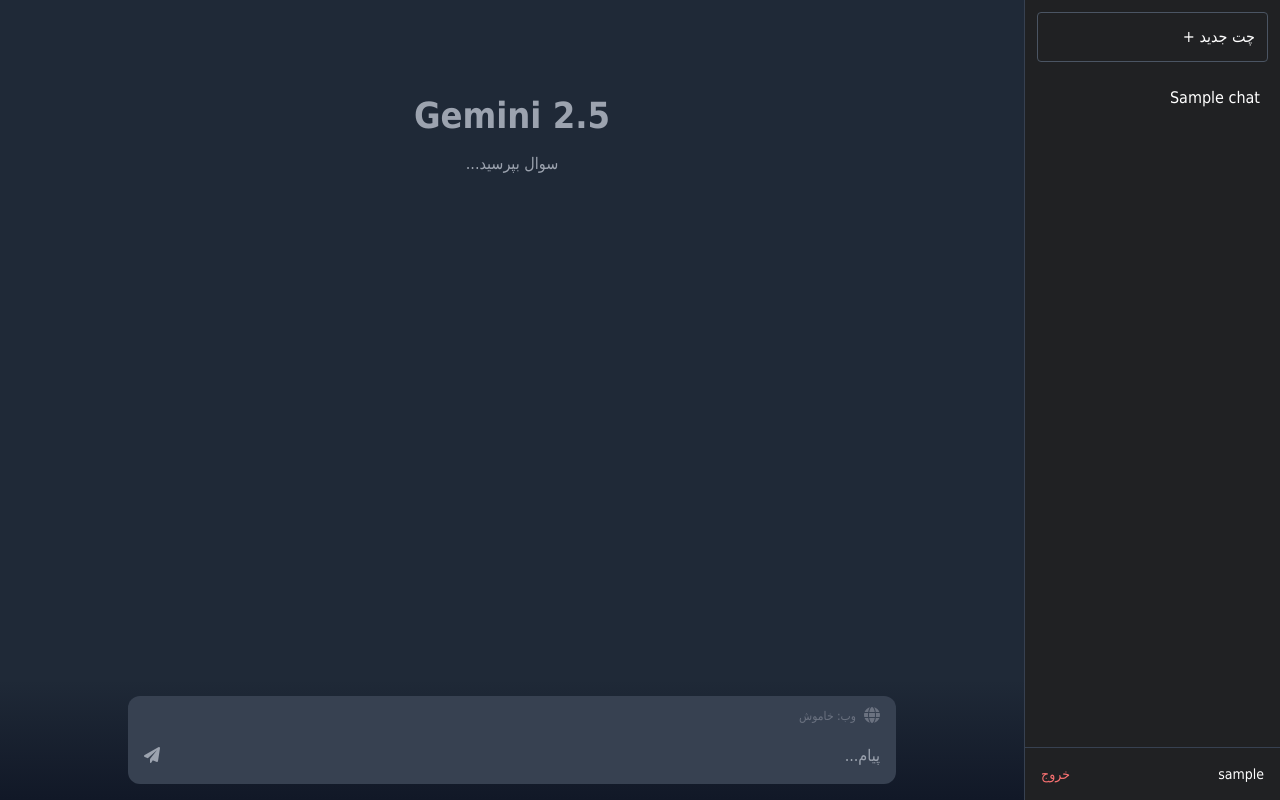
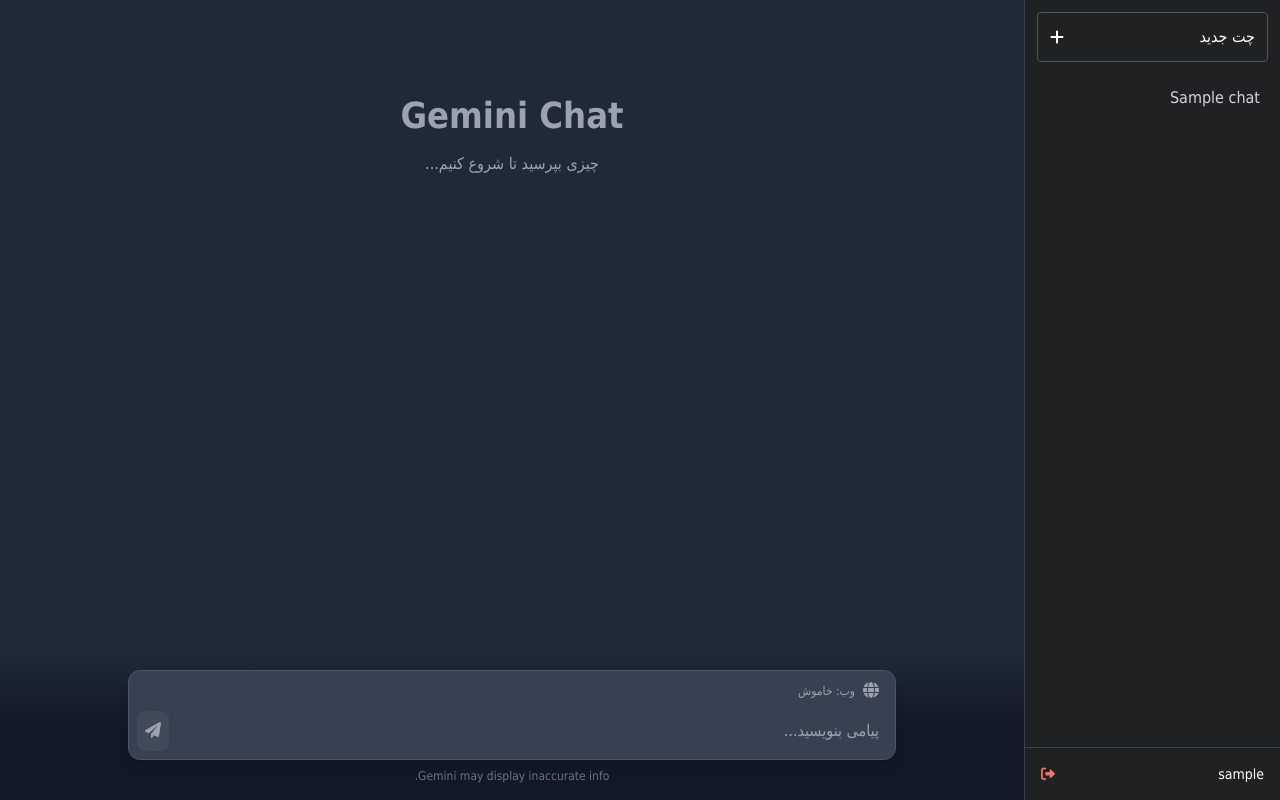
Before and after one commit to NovaGamerAHx/TextMiner, a Flask app: page / in a window 1280 px wide. Run offline with Flask 3, Linux system fonts and the light colour scheme; a user stored in the database is signed in; tables that the repository leaves empty hold one stand-in row (values such as "Sample post"); some libraries are stand-ins or nearby versions.

Commit message:
Update index.html

```diff
--- a/templates/index.html
+++ b/templates/index.html
@@ -21,12 +21,12 @@
 
     <!-- Login Modal -->
     <div id="auth-overlay" class="fixed inset-0 z-50 bg-gray-900 flex items-center justify-center {% if user.is_authenticated %}hidden{% endif %}">
-        <div class="bg-gray-800 p-8 rounded-lg w-96 text-center">
+        <div class="bg-gray-800 p-8 rounded-lg w-96 text-center shadow-xl border border-gray-700">
             <h2 id="auth-title" class="text-2xl font-bold mb-6">ورود</h2>
-            <input type="text" id="username" placeholder="نام کاربری" class="w-full p-3 mb-4 bg-gray-700 rounded text-white text-right">
-            <input type="password" id="password" placeholder="رمز عبور" class="w-full p-3 mb-4 bg-gray-700 rounded text-white text-right">
-            <button onclick="handleAuth()" class="w-full bg-green-600 hover:bg-green-700 text-white p-3 rounded font-bold">تایید</button>
-            <p class="mt-4 text-sm text-gray-400 cursor-pointer" onclick="toggleAuthMode()">تغییر به ثبت نام / ورود</p>
+            <input type="text" id="username" placeholder="نام کاربری" class="w-full p-3 mb-4 bg-gray-700 rounded text-white text-right outline-none focus:border-blue-500 border border-transparent transition">
+            <input type="password" id="password" placeholder="رمز عبور" class="w-full p-3 mb-4 bg-gray-700 rounded text-white text-right outline-none focus:border-blue-500 border border-transparent transition">
+            <button onclick="handleAuth()" class="w-full bg-green-600 hover:bg-green-700 text-white p-3 rounded font-bold transition">تایید</button>
+            <p class="mt-4 text-sm text-gray-400 cursor-pointer hover:text-white" onclick="toggleAuthMode()">تغییر به ثبت نام / ورود</p>
         </div>
     </div>
 
@@ -34,48 +34,68 @@
     <div class="flex w-full h-full" id="app-container">
         <!-- Sidebar -->
         <div class="sidebar w-64 flex-shrink-0 flex flex-col border-l border-gray-700 hidden md:flex">
-            <div class="p-3"><button onclick="createNewChat()" class="w-full border border-gray-600 rounded p-3 text-right hover:bg-gray-800">چت جدید +</button></div>
+            <div class="p-3">
+                <button onclick="createNewChat()" class="w-full border border-gray-600 rounded p-3 text-right hover:bg-gray-800 transition flex justify-between items-center">
+                    <span>چت جدید</span>
+                    <i class="fas fa-plus"></i>
+                </button>
+            </div>
             <div class="flex-1 overflow-y-auto px-2" id="chat-list"></div>
-            <div class="p-4 border-t border-gray-700 text-sm flex justify-between">
-                <span>{{ user.username }}</span>
-                <a href="/logout" class="text-red-400">خروج</a>
+            <div class="p-4 border-t border-gray-700 text-sm flex justify-between items-center">
+                <span class="truncate pl-2">{{ user.username }}</span>
+                <a href="/logout" class="text-red-400 hover:text-red-300" title="خروج"><i class="fas fa-sign-out-alt"></i></a>
             </div>
         </div>
 
         <!-- Chat Area -->
         <div class="flex-1 flex flex-col relative bg-gray-800">
+            <!-- Messages Box -->
             <div id="messages-container" class="flex-1 overflow-y-auto p-4 pb-32">
+                <!-- Welcome Message (Initial State) -->
                 <div class="text-center mt-20 text-gray-400" id="welcome-msg">
-                    <h1 class="text-4xl font-bold mb-4">Gemini 2.5</h1>
-                    <p>سوال بپرسید...</p>
+                    <h1 class="text-4xl font-bold mb-4">Gemini Chat</h1>
+                    <p>چیزی بپرسید تا شروع کنیم...</p>
                 </div>
             </div>
 
-            <div class="absolute bottom-0 w-full p-4 bg-gradient-to-t from-gray-900 to-transparent">
-                <div class="max-w-3xl mx-auto bg-gray-700 rounded-xl p-2 flex flex-col gap-2">
+            <!-- Input Area -->
+            <div class="absolute bottom-0 w-full p-4 bg-gradient-to-t from-gray-900 via-gray-900 to-transparent">
+                <div class="max-w-3xl mx-auto bg-gray-700 rounded-xl p-2 flex flex-col gap-2 shadow-lg border border-gray-600">
                     <div class="flex items-center gap-2 px-2">
-                        <button id="web-search-toggle" onclick="toggleWeb()" class="text-gray-500"><i class="fas fa-globe"></i></button>
-                        <span id="web-status" class="text-xs text-gray-500">وب: خاموش</span>
+                        <button id="web-search-toggle" onclick="toggleWeb()" class="text-gray-400 hover:text-white transition tooltip" title="جستجوی وب">
+                            <i class="fas fa-globe"></i>
+                        </button>
+                        <span id="web-status" class="text-xs text-gray-400">وب: خاموش</span>
                     </div>
                     <div class="flex items-end gap-2">
-                        <textarea id="prompt-input" rows="1" class="w-full bg-transparent border-0 text-white resize-none p-2 text-right" placeholder="پیام..."></textarea>
-                        <button onclick="sendMessage()" class="p-2 text-gray-400 hover:text-white"><i class="fas fa-paper-plane"></i></button>
+                        <textarea id="prompt-input" rows="1" class="w-full bg-transparent border-0 text-white resize-none p-2 text-right focus:ring-0 max-h-40" placeholder="پیامی بنویسید..." oninput="this.style.height='';this.style.height=this.scrollHeight+'px'"></textarea>
+                        <button onclick="sendMessage()" class="p-2 text-gray-400 hover:text-white transition bg-gray-600/50 rounded-lg hover:bg-gray-600"><i class="fas fa-paper-plane"></i></button>
                     </div>
                 </div>
+                <div class="text-center text-xs text-gray-500 mt-2">Gemini may display inaccurate info.</div>
             </div>
         </div>
     </div>
 
     <script>
+        // جلوگیری از ارورهای کنسول مربوط به TailwindCDN
+        console.warn = function() {};
+
         let isRegister = false;
         let currentChatId = null;
         let webSearch = false;
 
-        function toggleAuthMode() { isRegister = !isRegister; document.getElementById('auth-title').innerText = isRegister ? "ثبت نام" : "ورود"; }
+        function toggleAuthMode() {
+            isRegister = !isRegister;
+            document.getElementById('auth-title').innerText = isRegister ? "ثبت نام" : "ورود";
+        }
 
         async function handleAuth() {
             const u = document.getElementById('username').value;
             const p = document.getElementById('password').value;
+            if(!u || !p) return alert("لطفا نام کاربری و رمز را وارد کنید");
+
+            try {
                 const res = await fetch(isRegister ? '/register' : '/login', {
                     method: 'POST', headers: {'Content-Type': 'application/json'},
                     body: JSON.stringify({username: u, password: p, confirm_password: p})
@@ -83,65 +103,93 @@
                 const data = await res.json();
                 if (data.success) location.reload();
                 else alert(data.message);
+            } catch(e) { alert("خطا در ارتباط با سرور"); }
         }
 
         function toggleWeb() {
             webSearch = !webSearch;
             const btn = document.getElementById('web-search-toggle');
             const txt = document.getElementById('web-status');
-            if(webSearch) { btn.classList.add('text-blue-400'); txt.innerText = "وب: روشن"; txt.classList.add('text-blue-400'); }
-            else { btn.classList.remove('text-blue-400'); txt.innerText = "وب: خاموش"; txt.classList.remove('text-blue-400'); }
+            if(webSearch) {
+                btn.classList.add('text-blue-400'); btn.classList.remove('text-gray-400');
+                txt.innerText = "وب: روشن"; txt.classList.add('text-blue-400'); txt.classList.remove('text-gray-400');
+            } else {
+                btn.classList.remove('text-blue-400'); btn.classList.add('text-gray-400');
+                txt.innerText = "وب: خاموش"; txt.classList.remove('text-blue-400'); txt.classList.add('text-gray-400');
+            }
+        }
+
+        // --- توابع مدیریت چت ---
+
+        // تابع کمکی برای ریست کردن صفحه
+        function resetChatView() {
+            const container = document.getElementById('messages-container');
+            // به جای خالی کردن و ارور خوردن، محتوای پیش فرض را می‌سازیم
+            container.innerHTML = `
+                <div class="text-center mt-20 text-gray-400" id="welcome-msg">
+                    <h1 class="text-4xl font-bold mb-4">Gemini Chat</h1>
+                    <p>چیزی بپرسید تا شروع کنیم...</p>
+                </div>`;
         }
 
         async function createNewChat() {
-            console.log("Creating new chat...");
+            try {
                 const res = await fetch('/api/chats', {method: 'POST'});
                 const data = await res.json();
                 currentChatId = data.id;
-            console.log("New Chat ID:", currentChatId);
                 loadChatList();
-            document.getElementById('messages-container').innerHTML = '';
-            document.getElementById('welcome-msg').style.display = 'block';
+                resetChatView(); // استفاده از تابع ایمن
+            } catch(e) { console.error(e); }
         }
 
         async function loadChatList() {
+            try {
                 const res = await fetch('/api/chats');
                 const chats = await res.json();
                 const list = document.getElementById('chat-list');
                 list.innerHTML = '';
                 chats.forEach(c => {
                     const d = document.createElement('div');
-                d.className = 'p-3 rounded hover:bg-gray-700 cursor-pointer mb-1 text-right truncate';
+                    d.className = 'p-3 rounded hover:bg-gray-700 cursor-pointer mb-1 text-right truncate transition text-gray-300 hover:text-white';
                     d.innerText = c.title;
                     d.onclick = () => loadChat(c.id);
                     list.appendChild(d);
                 });
+            } catch(e) { console.error(e); }
         }
 
         async function loadChat(id) {
-            console.log("Loading chat:", id);
             currentChatId = id;
-            document.getElementById('welcome-msg').style.display = 'none';
+            try {
                 const res = await fetch(`/api/chats/${id}`);
                 const data = await res.json();
                 const box = document.getElementById('messages-container');
-            box.innerHTML = '';
+                box.innerHTML = ''; // اینجا می‌توانیم خالی کنیم چون بلافاصله پر می‌شود
                 data.messages.forEach(m => appendUI(m.role, m.content));
                 box.scrollTop = box.scrollHeight;
+            } catch(e) { console.error(e); }
         }
 
         function appendUI(role, content) {
-            document.getElementById('welcome-msg').style.display = 'none';
+            // چک می‌کنیم اگر ولکام مسیج هست، برش میداریم (ایمن)
+            const welcome = document.getElementById('welcome-msg');
+            if (welcome) welcome.remove();
+
             const box = document.getElementById('messages-container');
             const div = document.createElement('div');
-            div.className = `w-full p-4 border-b border-white/10 ${role === 'user' ? 'msg-user' : 'msg-ai'}`;
+            div.className = `w-full p-4 border-b border-white/5 ${role === 'user' ? 'msg-user' : 'msg-ai'}`;
+
+            // آیکون‌ها و استایل
+            const icon = role === 'user' ? '<i class="fas fa-user"></i>' : '<i class="fas fa-robot"></i>';
+            const bgClass = role === 'user' ? 'bg-indigo-600' : 'bg-emerald-600';
+
             div.innerHTML = `
                 <div class="max-w-3xl mx-auto flex gap-4 ${role==='user'?'flex-row-reverse':''}">
-                    <div class="w-8 h-8 rounded flex items-center justify-center shrink-0 ${role==='user'?'bg-purple-600':'bg-green-600'}">
-                        <i class="fas ${role==='user'?'fa-user':'fa-robot'}"></i>
+                    <div class="w-8 h-8 rounded flex items-center justify-center shrink-0 ${bgClass} shadow-lg">
+                        ${icon}
                     </div>
-                    <div class="prose prose-invert min-w-0 flex-1 text-right">
-                        ${role==='model' ? marked.parse(content) : content}
+                    <div class="prose prose-invert min-w-0 flex-1 text-right leading-relaxed">
+                        ${role==='model' ? marked.parse(content) : content.replace(/\n/g, '<br>')}
                     </div>
                 </div>`;
             box.appendChild(div);
@@ -154,21 +202,29 @@
             if(!msg) return;
 
             if(!currentChatId) {
-                console.log("No chat ID, creating one first...");
-                await createNewChat();
+                // اگر چت آیدی نداریم، اول می‌سازیم بعد پیام می‌فرستیم
+                try {
+                    const res = await fetch('/api/chats', {method: 'POST'});
+                    const data = await res.json();
+                    currentChatId = data.id;
+                    loadChatList();
+                    // نکته: اینجا دیگر resetChatView صدا نمی‌زنیم چون می‌خواهیم پیام کاربر اضافه شود
+                    const welcome = document.getElementById('welcome-msg');
+                    if (welcome) welcome.remove();
+                } catch(e) { alert("خطا در ایجاد چت"); return; }
             }
 
-            console.log(`Sending message to Chat ID: ${currentChatId}`);
             txt.value = '';
+            txt.style.height = ''; // ریست ارتفاع باکس
             appendUI('user', msg);
 
-            // Loading
+            // لودینگ
             const loadingId = 'loading-' + Date.now();
             const box = document.getElementById('messages-container');
             const lDiv = document.createElement('div');
             lDiv.id = loadingId;
-            lDiv.className = 'w-full p-4 msg-ai';
-            lDiv.innerHTML = '<div class="max-w-3xl mx-auto flex gap-4"><div class="w-8 h-8 bg-green-600 rounded flex items-center justify-center"><i class="fas fa-robot"></i></div><span class="loader"></span></div>';
+            lDiv.className = 'w-full p-4 msg-ai border-b border-white/5';
+            lDiv.innerHTML = '<div class="max-w-3xl mx-auto flex gap-4"><div class="w-8 h-8 bg-emerald-600 rounded flex items-center justify-center"><i class="fas fa-robot"></i></div><span class="loader mt-1"></span></div>';
             box.appendChild(lDiv);
             box.scrollTop = box.scrollHeight;
 
@@ -179,7 +235,6 @@
                     body: JSON.stringify({chat_id: currentChatId, message: msg, web_search: webSearch})
                 });
 
-                // هندل کردن سشن اکسپایر شده
                 if (res.redirected) {
                     window.location.href = res.url;
                     return;
@@ -189,24 +244,34 @@
                 document.getElementById(loadingId).remove();
 
                 if(data.error) {
-                    console.error("Backend Error:", data.error);
-                    alert("خطا: " + data.error);
+                    // نمایش خطا به صورت حباب پیام
+                    appendUI('model', `⚠️ **خطا:** ${data.error}`);
                 } else {
                     appendUI('model', data.response);
-                    loadChatList(); // آپدیت تایتل
+                    // آپدیت تایتل چت در سایدبار (اگر اولین پیام بوده)
+                    if (document.getElementById('chat-list').children.length > 0 &&
+                        document.getElementById('chat-list').firstChild.innerText === "چت جدید") {
+                        loadChatList();
+                    }
                 }
             } catch(e) {
-                document.getElementById(loadingId).remove();
-                console.error("Network Error:", e);
+                if(document.getElementById(loadingId)) document.getElementById(loadingId).remove();
                 alert("خطا در ارتباط با سرور");
             }
         }
 
+        // ارسال با اینتر
         document.getElementById('prompt-input').addEventListener('keydown', e => {
-            if(e.key === 'Enter' && !e.shiftKey) { e.preventDefault(); sendMessage(); }
+            if(e.key === 'Enter' && !e.shiftKey) {
+                e.preventDefault();
+                sendMessage();
+            }
         });
 
-        {% if user.is_authenticated %} loadChatList(); {% endif %}
+        // لود اولیه
+        {% if user.is_authenticated %}
+            loadChatList();
+        {% endif %}
     </script>
 </body>
 </html>
```
Lines whose indentation alone changed are shown as unchanged.
